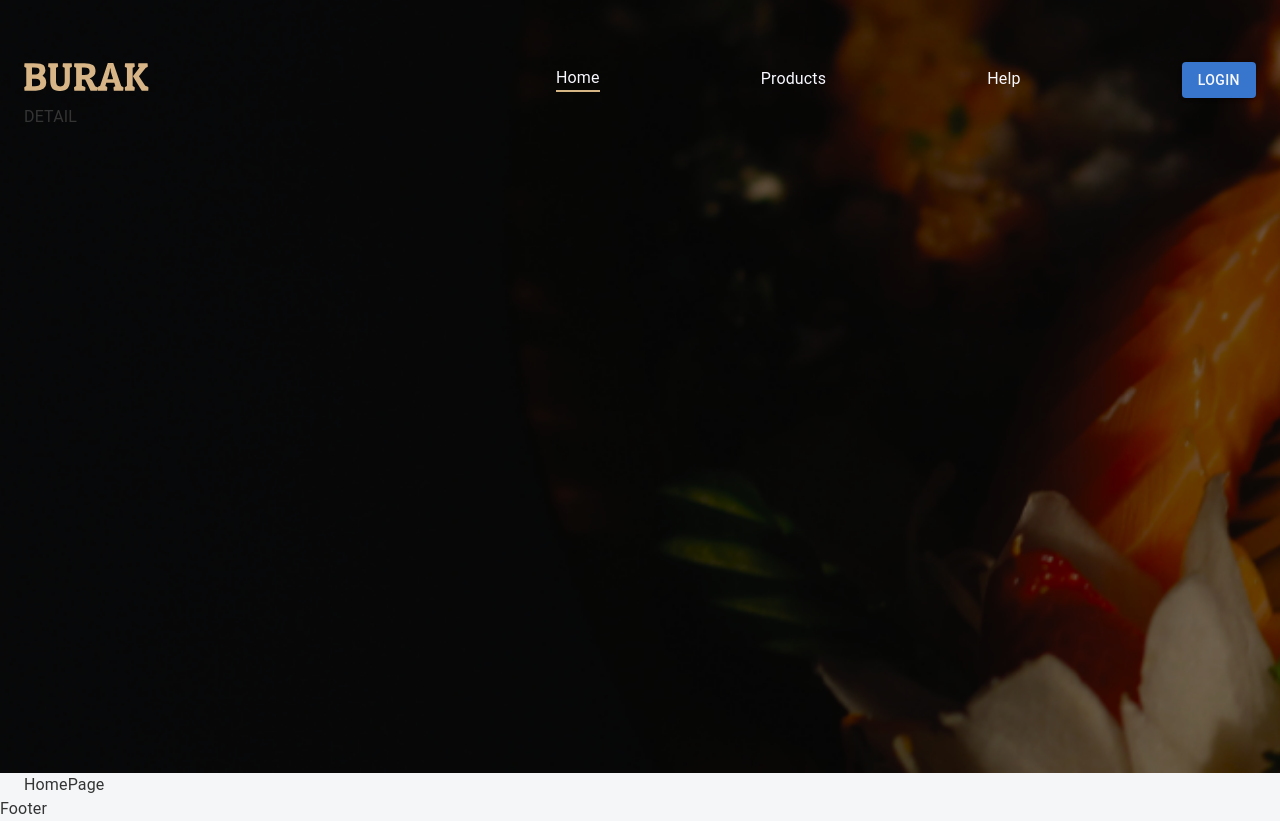
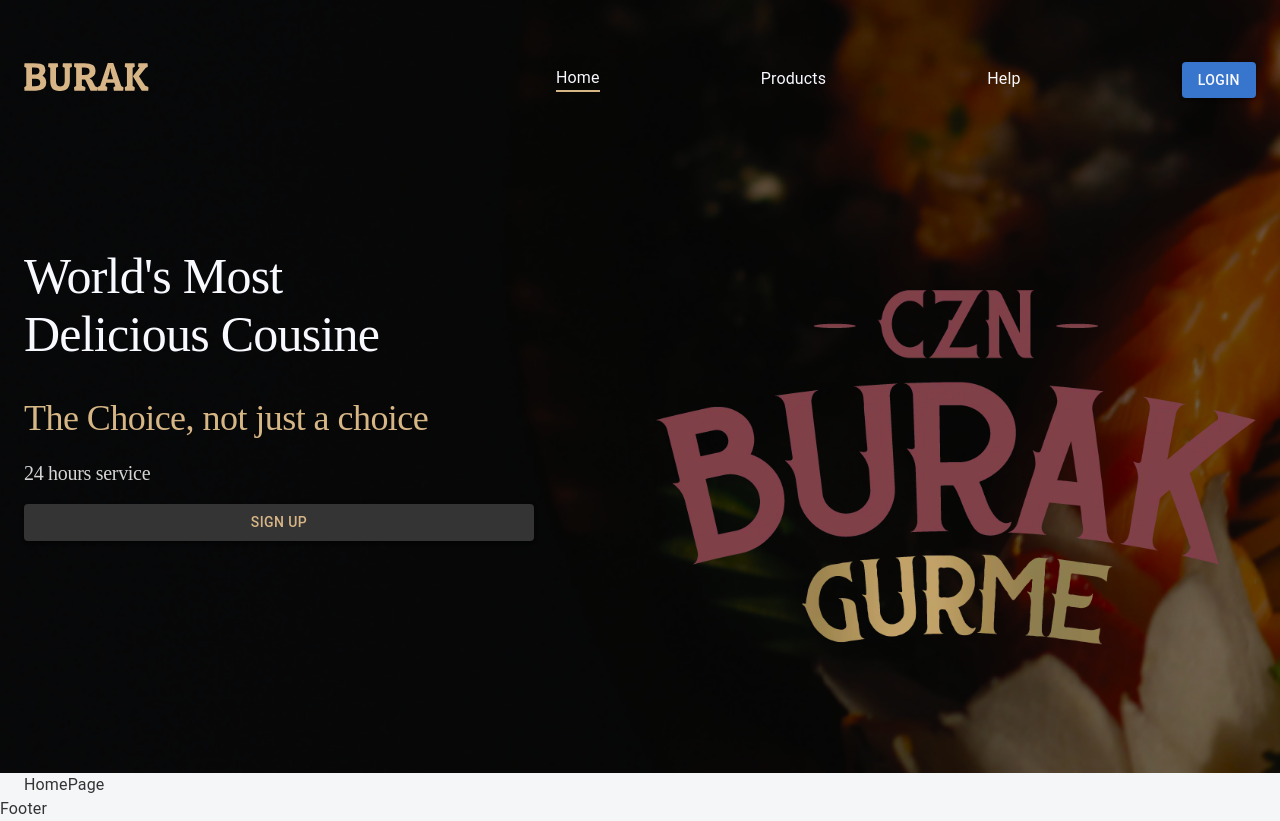
Before and after one commit to Musab74/burak-react, a React (Create React App) app: page / in a window 1280 px wide. Built offline with nearby package versions, Linux system fonts and the light colour scheme.

Commit message:
feat:modify navbar home components

```diff
--- a/src/app/components/headers/HomeNavbar.tsx
+++ b/src/app/components/headers/HomeNavbar.tsx
@@ -47,7 +47,25 @@ export function HomeNavbar() {
 
                     </Stack>
                 </Stack>
-                <Stack>DETAIL</Stack>
+                <Stack className="header-frame">
+                    <Stack className="detail">
+                        <Box className="head-main-text" >
+                            World's Most Delicious Cousine
+                        </Box>
+                        <Box className="wel-txt">The Choice, not just a choice</Box>
+                        <Box className="service-txt">24  hours service</Box>
+                        <Box className="signup" ></Box>
+                        {!AuthMember ? (
+                        <Button variant={"contained"}
+                        className="signup-button"
+                        >
+                            Sign Up</Button>) : null}
+
+                    </Stack>
+                    <Box className="logo-frame">
+                        <div className="logo-img"></div>
+                    </Box>
+                </Stack>
             </Container>
         </div>
     );
--- a/src/css/navbar.css
+++ b/src/css/navbar.css
@@ -75,3 +75,84 @@
 .home-navbar div.hover-line:after {
     transform-origin: 0% 50%;
 }
+
+.home-navbar .navbar-container .header-frame {
+    margin-top: 142px;
+    height: 462px;
+    display: flex;
+    flex-direction: row;
+    justify-content: space-between;
+}
+
+.home-navbar .navbar-container .header-frame .detail {
+    width: 510px;
+    display: flex;
+    flex-direction: column;
+}
+
+.home-navbar .navbar-container .header-frame .detail .head-main-text {
+    width: 450px;
+    height: 150px;
+    font-family: "Roboto Serif";
+    font-size: 50px;
+    font-style: normal;
+    font-weight: 500;
+    line-height: normal;
+    letter-spacing: -0.75px;
+    color: #f8f8ff;
+}
+
+.home-navbar .navbar-container .header-frame .detail .wel-txt {
+    width: 510px;
+    height: 42px;
+    font-family: "Roboto Serif";
+    font-size: 36px;
+    font-style: normal;
+    font-weight: 400;
+    line-height: normal;
+    letter-spacing: -0.54px;
+    color: #d7b686;
+}
+
+.home-navbar .navbar-container .header-frame .detail .service-txt {
+    margin-top: 23px;
+    width: 510px;
+    height: 42px;
+    font-family: "Roboto Serif";
+    font-size: 20px;
+    font-style: normal;
+    font-weight: 400;
+    line-height: normal;
+    letter-spacing: -0.3px;
+    color: #d5d5d5;
+}
+
+.home-navbar .navbar-container .detail .signup .signup-button{
+    width: 210px;
+    height: 60px;
+    border-radius: 4px;
+    background: #1976d2;
+    text-align: center;
+    font-family: Poppins;
+    font-size: 17px;
+    font-style: normal;
+    font-weight: 400;
+    line-height: normal;
+    color: #f8f8ff;
+}
+
+.home-navbar .navbar-container .logo-frame {
+    margin-top: 43px;
+    width: 600px;
+    height: 419px;
+
+}
+
+.home-navbar .navbar-container .logo-frame .logo-img {
+    width: 100%;
+    height: 100%;
+    background: url("/public/img/logo.webp");
+    background-size: contain;
+    background-repeat: no-repeat;
+    filter: invert(20%);
+}
```
